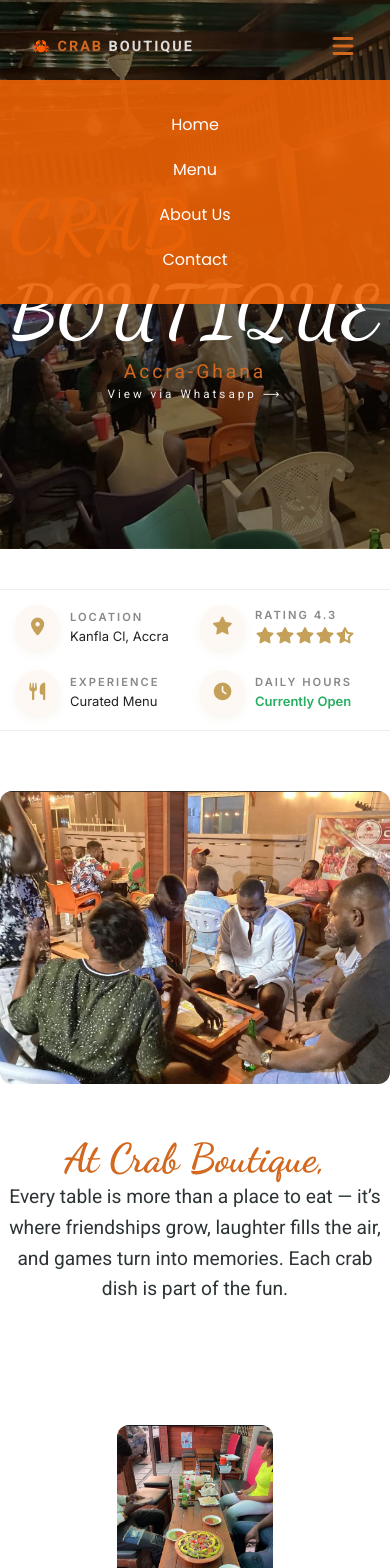
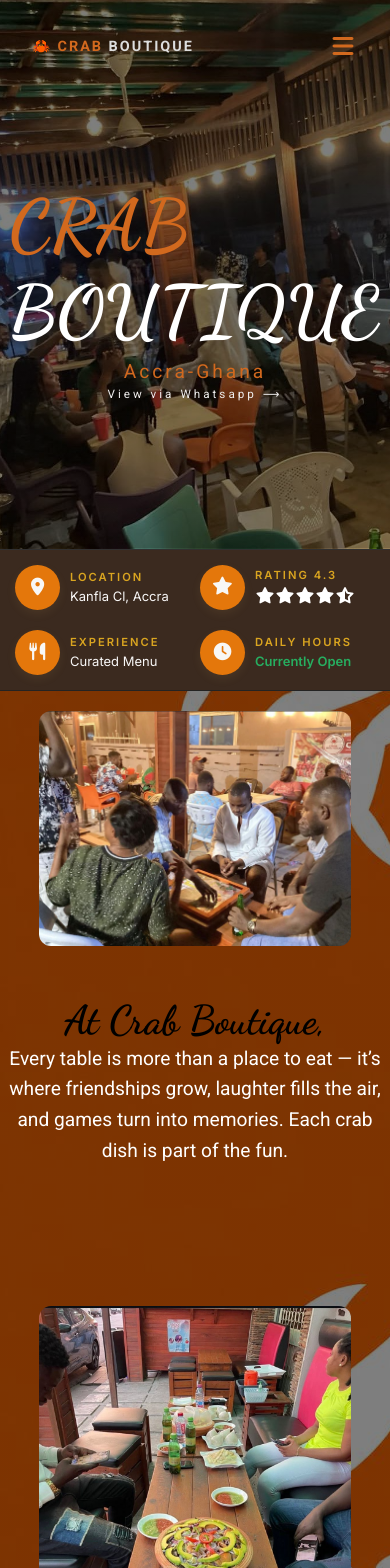
Before and after one commit to xebi112/Crab-Boutique, a React (Vite) app in the folder crab-boutique/: page / in a window 390 px wide. Shown: the top 1568 px of the page. Built offline with nearby package versions, Linux system fonts and the light colour scheme.

Commit message:
worked on the nav-bars and changed the styling

```diff
--- a/crab-boutique/src/COMPONENTS/Home.jsx
+++ b/crab-boutique/src/COMPONENTS/Home.jsx
@@ -42,17 +42,17 @@
             {/* 3. Logic: If NOT open, show Burger. If open, show Times (X) */}
             {!isOpen ? (
               <div className="menu-burger" onClick={toggleMenu}>
-                <i className="fa-solid fa-bars"></i>
+                <i className="fas fa-bars"></i>
               </div>
             ) : (
               <div className="close-btn" onClick={toggleMenu}>
-                <i className="fas fa-times"></i>
+                <i className="fa-solid fa-times"></i>
               </div>
             )}
           </div>
 
           {/* 4. Links show only when isOpen is true */}
-          <div className={`nav-links ${isOpen ? "active" : ""}`}>
+          <div className={`nav-links ${isOpen ? "" : "active"}`}>
             <Link to="/">Home</Link>
             <ScrollLink to="menu" smooth={true} duration={500}>
               Menu
@@ -88,7 +88,7 @@
             </p>
             <div className="btns">
               <button className="hero-order-btn">View Menu via Whatsapp</button>
-              <button className="hero-order-num">Call Us:024 442 2614</button>
+              <button className="hero-order-num">Call Us: 024 336 2609</button>
             </div>
           </div>
         </section>
@@ -145,7 +145,7 @@
 
       <main className="container">
         {/* Story Section 1 - Left */}
-        <div className="img-left" data-aos="fade-right">
+        <div className="img-left">
           <img src="img-3.jpeg" alt="Togetherness" />
           <div className="story-text">
             <h3 className="sub-text">At Crab Boutique,</h3>
@@ -158,7 +158,7 @@
         </div>
 
         {/* Story Section 2 - Right */}
-        <div className=" img-right" data-aos="fade-left">
+        <div className=" img-right">
           <img src="img-4.jpeg" alt="Freshness" />
           <div className="story-text">
             <h3 className="sub-text">From the ocean’s depth to your plate,</h3>
@@ -170,7 +170,7 @@
         </div>
 
         {/* Story Section 3 - Left */}
-        <div className=" img-left" data-aos="fade-right">
+        <div className=" img-left">
           <img src="img-5.jpeg" alt="Artistry" />
           <div className="story-text">
             <h3 className="sub-text">Boutique Creations</h3>
@@ -182,7 +182,7 @@
         </div>
 
         {/* Story Section 4 - Right */}
-        <div className=" img-right" data-aos="fade-left">
+        <div className=" img-right">
           <img src="img-6.jpeg" alt="Connection" />
           <div className="story-text">
             <h3 className="sub-text">An experience of connection.</h3>
@@ -196,7 +196,7 @@
         <hr className="section-divider" />
 
         {/* Menu Table */}
-        <div className="menu-table" data-aos="fade-up">
+        <div className="menu-table">
           <div className="menu-header-area">
             <p className="menu-head" id="menu">
               The Menu
--- a/crab-boutique/src/index.css
+++ b/crab-boutique/src/index.css
@@ -9,6 +9,8 @@
 body {
   font-family: "Inter", sans-serif;
   overflow-x: hidden; /* prevent horizontal scroll */
+  background:
+    linear-gradient(rgba(0, 0, 0, 0.5), rgba(0, 0, 0, 0.5)), url("/crab.jpeg");
 }
 
 .Header {
@@ -32,7 +34,9 @@
   font-size: 30px;
   color: #ddd;
 }
-
+.crab {
+  display: none;
+}
 span {
   color: chocolate;
 }
@@ -204,10 +208,10 @@
   justify-content: space-around;
   align-items: center;
   padding: 40px 20px;
-  background: #ffffff; /* Clean white background */
-  border-top: 1px solid #eee;
-  border-bottom: 1px solid #eee;
-  margin: 40px auto;
+  background-color: #3b2a1f; /* Clean white background */
+  border-top: 1px solid #313030;
+  border-bottom: 1px solid #242322;
+  margin: 0 auto;
   gap: 20px;
   flex-wrap: wrap;
 }
@@ -221,8 +225,8 @@
 .icon-box {
   width: 45px;
   height: 45px;
-  background: #fdf8f3; /* Very soft cream */
-  color: #c5a059; /* Muted Gold */
+  background: #e4770b; /* Very soft cream */
+  color: #f8f7f5; /* Muted Gold */
   display: flex;
   justify-content: center;
   align-items: center;
@@ -231,7 +235,7 @@
   box-shadow: 0 4px 10px rgba(197, 160, 89, 0.1);
 }
 .star {
-  color: #c5a059; /* Muted Gold */
+  color: #ffffff; /* Muted Gold */
 }
 
 .details-text {
@@ -243,14 +247,14 @@
   text-transform: uppercase;
   font-size: 0.7rem;
   letter-spacing: 2px;
-  color: #888;
+  color: goldenrod;
   font-weight: 600;
   margin-bottom: 4px;
 }
 
 .value {
   font-size: 1rem;
-  color: #222;
+  color: #f8f7f7;
   font-weight: 500;
   margin: 0;
 }
@@ -266,7 +270,7 @@
 }
 
 .status-value.closed {
-  color: #e74c3c; /* Classy Deep Red */
+  color: #000000; /* Classy Deep Red */
 }
 
 /* --- MOBILE RESPONSIVE (2x2 Grid) --- */
@@ -306,7 +310,6 @@
   }
 }
 
-/*end*/
 .container {
   display: flex;
   flex-direction: column;
@@ -334,7 +337,7 @@
 .sub-text {
   font-family: "Dancing Script";
   font-size: 2.5rem;
-  color: #d2691e;
+  color: #000000;
 }
 .text {
   font-family: "Roboto", sans-serif;
@@ -342,7 +345,7 @@
   max-width: 60ch;
   width: 90%;
   line-height: 1.6;
-  color: #2d3436;
+  color: #ffffff;
   margin: 0 auto;
   word-wrap: break-word;
 }
@@ -350,16 +353,22 @@
 /* Specific Tweak for 2x2 Grid / Small Screens */
 @media (max-width: 600px) {
   .text {
-    width: 100%;
+    width: 98vw;
     text-align: center;
     font-size: 1.2rem;
   }
+  .img-left img {
+    width: 80%;
+    margin: 20px;
+    border-radius: 12px;
+  }
+  .img-right img {
+    width: 80%;
+    margin: 20px;
+    border-radius: 12px;
+  }
 }
-.img-left img {
-  width: 100%;
-  margin: 20px;
-  border-radius: 12px;
-}
+
 .story-text {
   display: flex;
   justify-content: center;
@@ -370,7 +379,8 @@
   max-width: 1000px;
   margin: 60px auto;
   padding: 40px;
-  background: #fff;
+  background-color: #d2691e;
+  border-radius: 6px;
 }
 
 .menu-header-area {
@@ -426,7 +436,7 @@
 
 .item-info p {
   font-size: 0.9rem;
-  color: #777;
+  color: #f3f0f0;
   margin: 0;
   font-style: italic;
 }
@@ -442,6 +452,23 @@
   .table-grid {
     grid-template-columns: 1fr;
   }
+  .menu-table {
+    background-color: #d2691e;
+    color: #fff;
+    border-radius: 6px;
+  }
+
+  .about-details {
+    background:
+      linear-gradient(rgba(0, 0, 0, 0.5), rgba(0, 0, 0, 0.5)), url("/crab.jpeg");
+    display: flex;
+    flex-direction: column;
+    gap: 40px;
+    text-align: center;
+    margin-top: 40px;
+    padding: 40px 0;
+    border-radius: 20px;
+  }
 }
 .map-container {
   margin: 40px 0;
@@ -453,7 +480,6 @@
   text-align: center;
   margin-top: 40px;
   padding: 40px 0;
-  background: #f9f9f9;
   border-radius: 20px;
 }
 
@@ -474,4 +500,8 @@
     align-items: center;
     text-align: center;
   }
+  .crab {
+    display: flex;
+    width: 100%;
+  }
 }
```
Also changed, not shown: crab-boutique/public/crab.jpeg (added).
